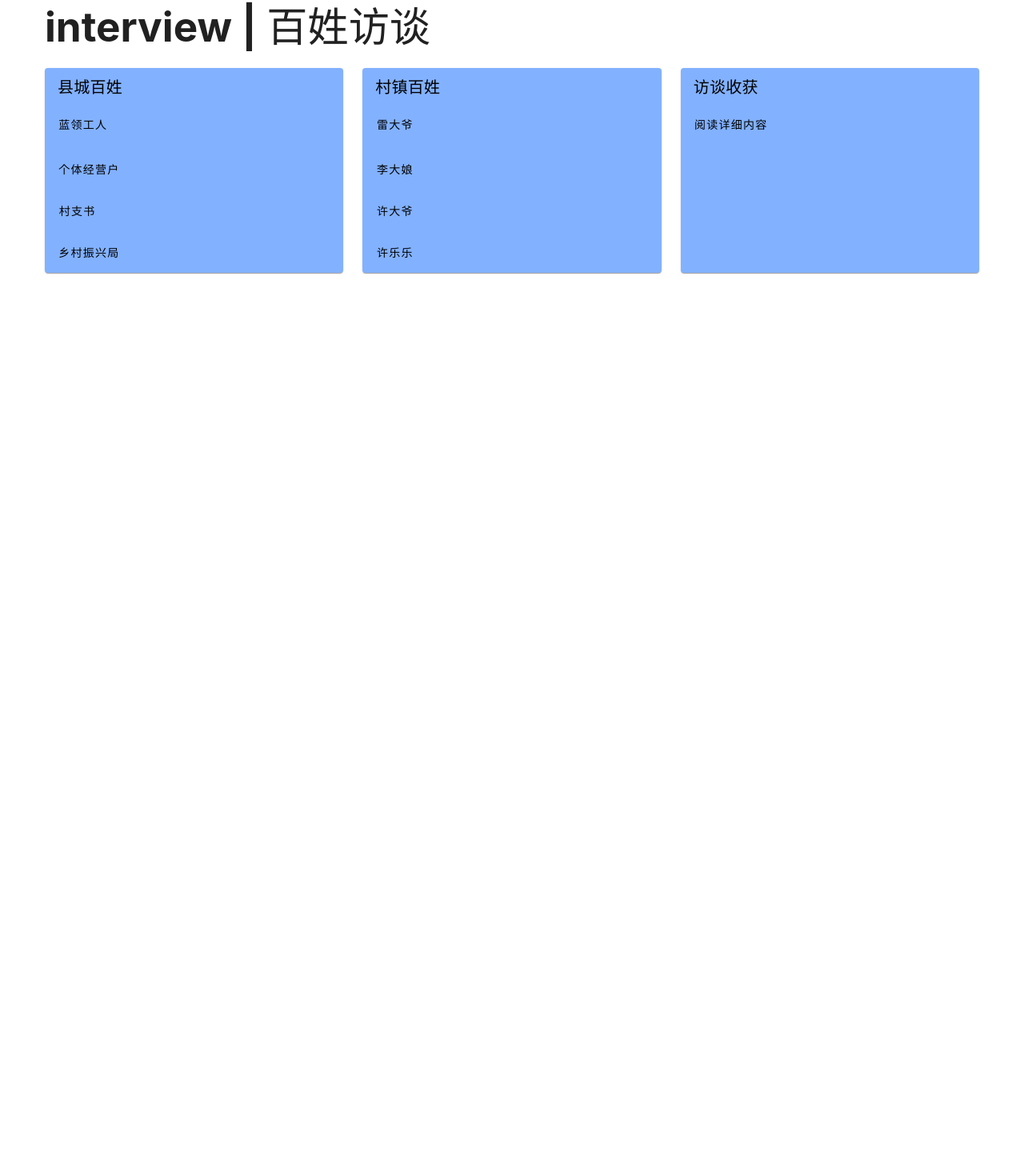
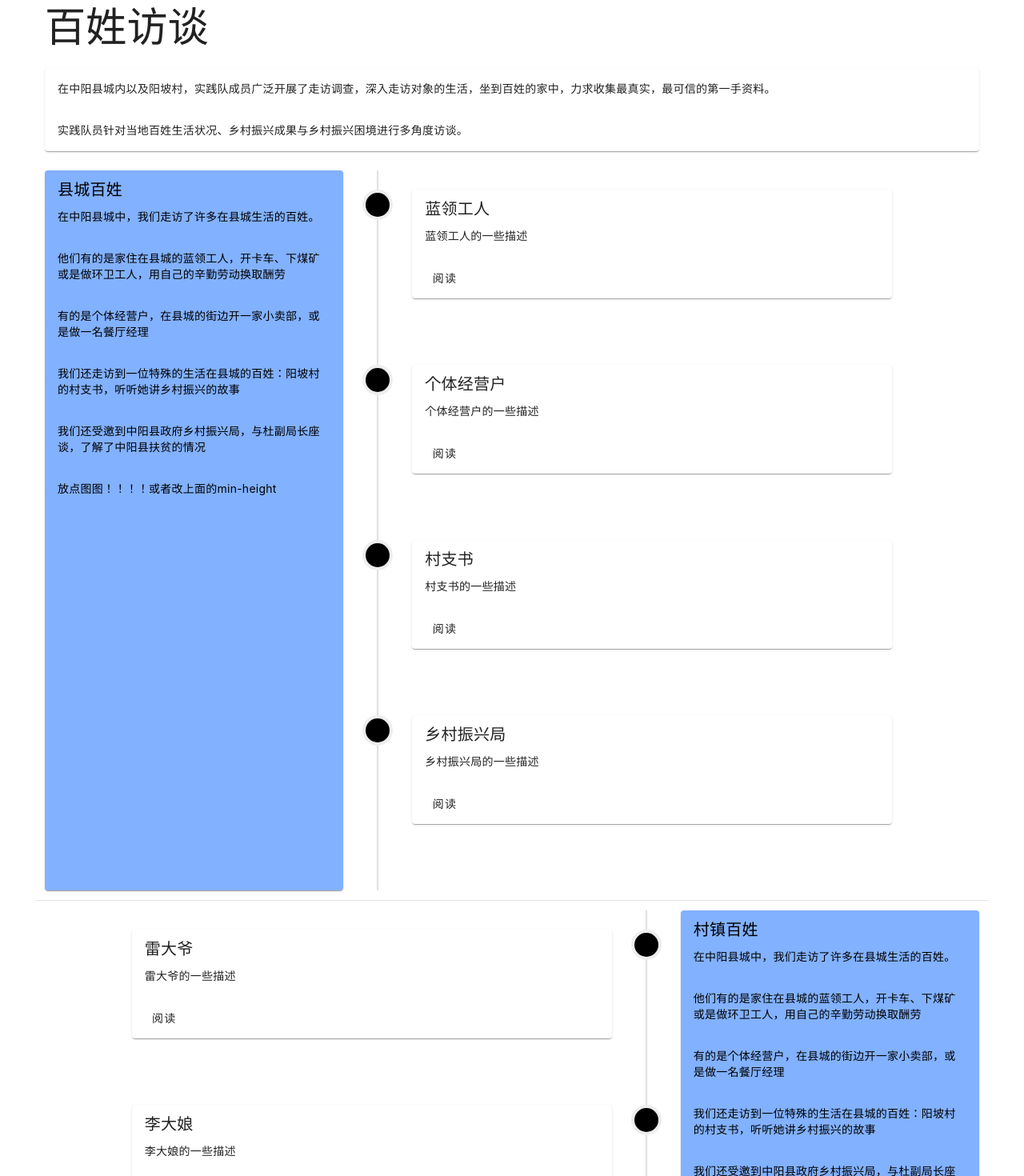
Before and after one commit to TrickEye/dandelion, a Vue app: page /#/interview in a window 1280 px wide. Shown: the part 75-1545 px from the top of the page at 80% size. Before the commit the page ends 800 px from the top, so only its background shows below. Built offline with nearby package versions, Linux system fonts and the light colour scheme.

Commit message:
feat: improve interview ui

```diff
--- a/src/pages/interview.vue
+++ b/src/pages/interview.vue
@@ -8,21 +8,25 @@ export default {
         {
           id: 0,
           title: '蓝领工人',
+          desc: '蓝领工人的一些描述',
           path: '/interview/blue'
         },
         {
           id: 1,
           title: '个体经营户',
+          desc: '个体经营户的一些描述',
           path: '/interview/shop'
         },
         {
           id: 2,
           title: '村支书',
+          desc: '村支书的一些描述',
           path: '/interview/secretary'
         },
         {
           id: 3,
           title: '乡村振兴局',
+          desc: '乡村振兴局的一些描述',
           path: '/interview/govern'
         }
       ],
@@ -30,21 +34,25 @@ export default {
         {
           id: 0,
           title: '雷大爷',
+          desc: '雷大爷的一些描述',
           path: '/interview/leidaye'
         },
         {
           id: 1,
           title: '李大娘',
+          desc: '李大娘的一些描述',
           path: '/interview/lidaniang'
         },
         {
           id: 2,
           title: '许大爷',
+          desc: '许大爷的一些描述',
           path: '/interview/xuhaiyou'
         },
         {
           id: 3,
           title: '许乐乐',
+          desc: '许乐乐的一些描述',
           path: '/interview/xulele'
         }
       ]
@@ -54,30 +62,85 @@ export default {
 </script>
 
 <template>
-  <h1>interview | 百姓访谈</h1>
+  <h1>百姓访谈</h1>
   <br>
 
   <v-row>
+    <v-col cols="12">
+      <v-card>
+        <v-card-text>在中阳县城内以及阳坡村，实践队成员广泛开展了走访调查，深入走访对象的生活，坐到百姓的家中，力求收集最真实，最可信的第一手资料。</v-card-text>
+        <v-card-text>实践队员针对当地百姓生活状况、乡村振兴成果与乡村振兴困境进行多角度访谈。</v-card-text>
+<!--        <v-card-text>-->
+<!--          <v-icon size="x-large">mdi-comment-quote</v-icon> <span style="font-size: large">大叔，您最近过得咋样？</span>-->
+<!--          <v-icon size="x-large">mdi-comment-quote-outline</v-icon> <span style="font-size: large">大娘，最近身体还好？</span>-->
+<!--          <v-icon size="x-large">mdi-comment-quote</v-icon> <span style="font-size: large">爷爷，请问这几年村子里有什么变化？</span>-->
+<!--        </v-card-text>-->
+      </v-card>
+    </v-col>
+  </v-row>
+  <v-row>
     <v-col cols="12" xl="4" lg="4" md="6" sm="12" xs="12">
-      <v-card min-height="200px" class="bg-blue-accent-1">
+      <v-card min-height="900px" class="bg-blue-accent-1">
         <v-card-title>县城百姓</v-card-title>
-        <v-card-actions v-for="people in urban">
-          <v-btn link :to='people.path'>{{people.title}}</v-btn>
-        </v-card-actions>
+        <v-card-text>在中阳县城中，我们走访了许多在县城生活的百姓。</v-card-text>
+        <v-card-text>他们有的是家住在县城的蓝领工人，开卡车、下煤矿或是做环卫工人，用自己的辛勤劳动换取酬劳</v-card-text>
+        <v-card-text>有的是个体经营户，在县城的街边开一家小卖部，或是做一名餐厅经理</v-card-text>
+        <v-card-text>我们还走访到一位特殊的生活在县城的百姓：阳坡村的村支书，听听她讲乡村振兴的故事</v-card-text>
+        <v-card-text>我们还受邀到中阳县政府乡村振兴局，与杜副局长座谈，了解了中阳县扶贫的情况</v-card-text>
+        <v-card-text>放点图图！！！！或者改上面的min-height</v-card-text>
+<!--        <v-card-actions v-for="people in urban">-->
+<!--          <v-btn link :to='people.path'>{{people.title}}</v-btn>-->
+<!--        </v-card-actions>-->
       </v-card>
     </v-col>
 
+    <v-col cols="12" xl="8" lg="8" md="6" sm="12" xs="12">
+      <v-timeline align="start" side="end" density="compact">
+        <v-timeline-item v-for="people in urban" :key="people" density="compact">
+          <v-card outlined min-width="600px">
+            <v-card-title><span class="d-inline-block">{{people.title}}</span></v-card-title>
+            <v-card-text>{{people.desc}}</v-card-text>
+            <v-card-actions>
+              <v-btn link :to="people.path">阅读</v-btn>
+            </v-card-actions>
+          </v-card>
+        </v-timeline-item>
+      </v-timeline>
+    </v-col>
+
+    <v-divider></v-divider>
+
+    <v-col cols="12" xl="8" lg="8" md="6" sm="12" xs="12">
+      <v-timeline align="start" side="start" density="compact">
+        <v-timeline-item v-for="people in rural" :key="people" density="compact">
+          <v-card outlined min-width="600px">
+            <v-card-title><span class="d-inline-block">{{people.title}}</span></v-card-title>
+            <v-card-text>{{people.desc}}</v-card-text>
+            <v-card-actions>
+              <v-btn link :to="people.path">阅读</v-btn>
+            </v-card-actions>
+          </v-card>
+        </v-timeline-item>
+      </v-timeline>
+    </v-col>
+
     <v-col cols="12" xl="4" lg="4" md="6" sm="12" xs="12">
-      <v-card min-height="200px" class="bg-blue-accent-1">
+      <v-card min-height="900px" class="bg-blue-accent-1">
         <v-card-title>村镇百姓</v-card-title>
-        <v-card-actions v-for="people in rural">
-          <v-btn link :to='people.path'>{{ people.title }}</v-btn>
-        </v-card-actions>
+        <v-card-text>在中阳县城中，我们走访了许多在县城生活的百姓。</v-card-text>
+        <v-card-text>他们有的是家住在县城的蓝领工人，开卡车、下煤矿或是做环卫工人，用自己的辛勤劳动换取酬劳</v-card-text>
+        <v-card-text>有的是个体经营户，在县城的街边开一家小卖部，或是做一名餐厅经理</v-card-text>
+        <v-card-text>我们还走访到一位特殊的生活在县城的百姓：阳坡村的村支书，听听她讲乡村振兴的故事</v-card-text>
+        <v-card-text>我们还受邀到中阳县政府乡村振兴局，与杜副局长座谈，了解了中阳县扶贫的情况</v-card-text>
+        <v-card-text>放点图图！！！！或者改上面的min-height</v-card-text>
+<!--        <v-card-actions v-for="people in rural">-->
+<!--          <v-btn link :to='people.path'>{{ people.title }}</v-btn>-->
+<!--        </v-card-actions>-->
       </v-card>
     </v-col>
 
-    <v-col cols="12" xl="4" lg="4" md="6" sm="12" xs="12">
-      <v-card min-height="256px" class="bg-blue-accent-1">
+    <v-col cols="12">
+      <v-card outlined>
         <v-card-title>访谈收获</v-card-title>
         <v-card-actions>
           <v-btn link :to='"/interview/summary"'>阅读详细内容</v-btn>
```
